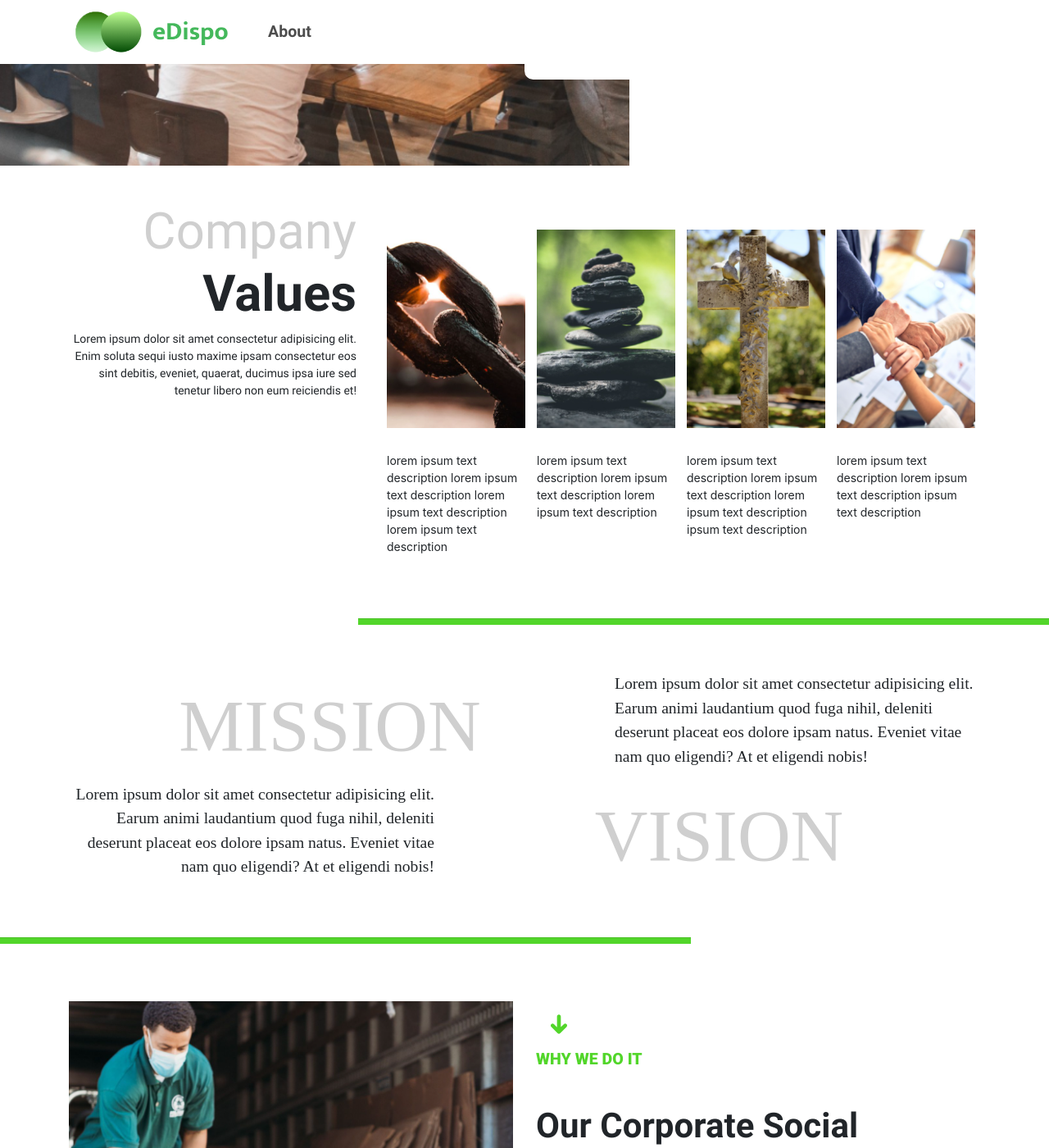
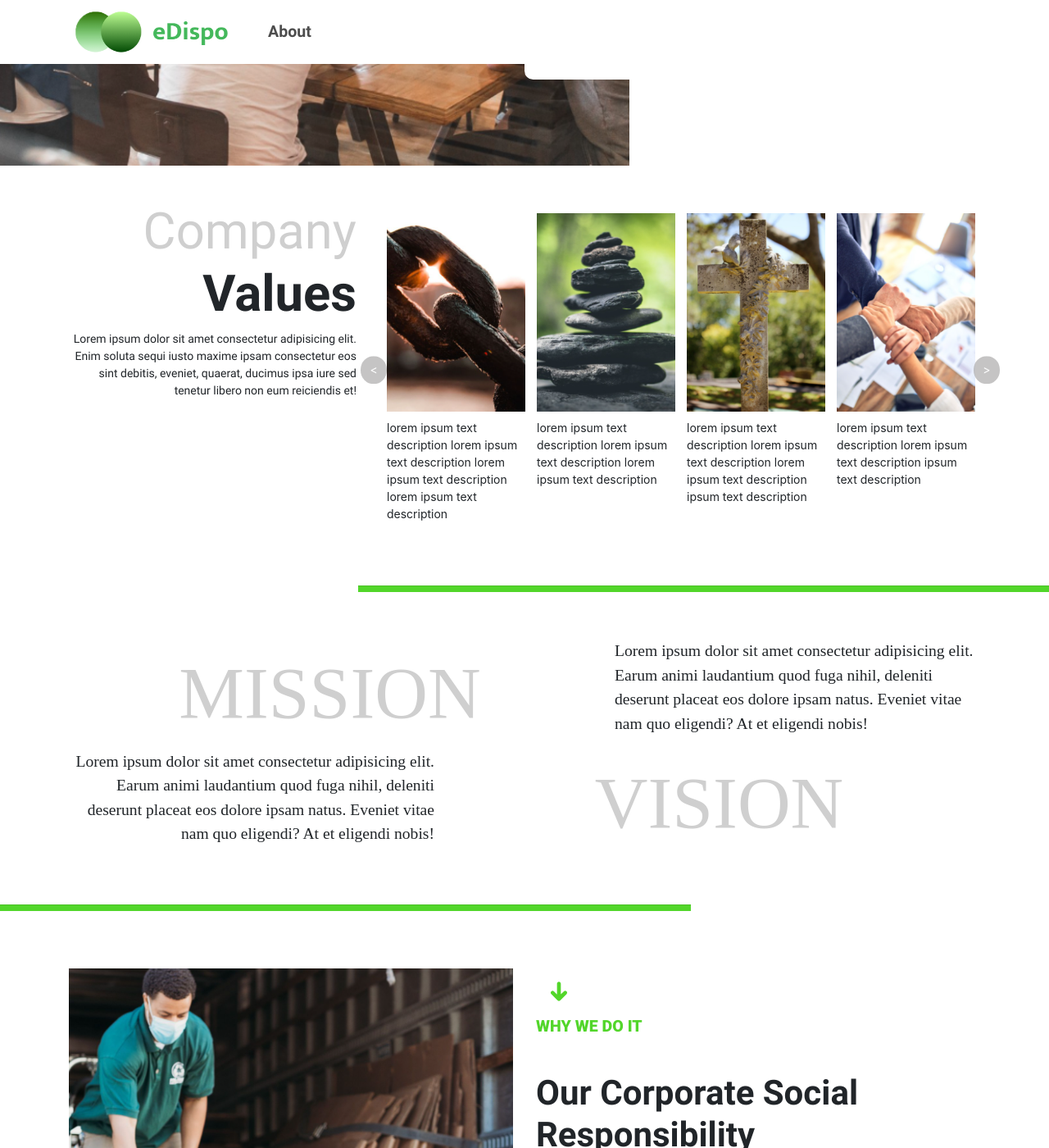
Before and after one commit to edispoph/edispo-landing-page, a Jekyll site: the page built from about.html, in a window 1280 px wide and 1400 px high, scrolled down 1118 px. Shown: the whole window at 82% size. Built offline with Jekyll 4.4.1, drawn with Linux system fonts in a browser that asks for light colours; nearby versions of some CDN libraries; some web fonts are replaced.

Commit message:
Make slick carousel responsive and add prev/next buttons.

```diff
--- a/_layouts/full.html
+++ b/_layouts/full.html
@@ -10,7 +10,9 @@
   <link rel="stylesheet" type="text/css" href="//cdn.jsdelivr.net/npm/slick-carousel@1.8.1/slick/slick.css"/>
   <link rel="icon" href="{{site.baseurl}}/favicon.ico" type="image/gif" sizes="16x16">
   <script src="{{site.baseurl}}/assets/js/main.js"></script>
-  <script src="https://unpkg.com/flickity@2/dist/flickity.pkgd.min.js"></script>
+  <script type="text/javascript" src="//code.jquery.com/jquery-1.11.0.min.js"></script>
+  <script type="text/javascript" src="//code.jquery.com/jquery-migrate-1.2.1.min.js"></script>
+  <script type="text/javascript" src="//cdn.jsdelivr.net/npm/slick-carousel@1.8.1/slick/slick.min.js"></script>
   <title>{{page.title}} | Edispo</title>
   <meta name="description" content="Edispo is an online marketplace targeted towards the reselling of
       used corporate and individual electronics such as computers, cellphones, laptops,
--- a/about.html
+++ b/about.html
@@ -47,7 +47,7 @@
           Lorem ipsum dolor sit amet consectetur adipisicing elit. Enim soluta sequi iusto maxime ipsam consectetur eos sint debitis, eveniet, quaerat, ducimus ipsa iure sed tenetur libero non eum reiciendis et!
         </p>
       </section>
-      <div class="col-md-8 carousel">
+      <div class="col-md-8 carousel position-relative">
         {% for company-value in site.data.company-values %}
           <div class="p-2 company-values-cell">
             <section class="company-values-cell-img-container d-flex justify-content-center align-items-center">
@@ -61,6 +61,37 @@
           </div>
         {% endfor %}
       </div>
+      <script>
+        $(document).ready(function(){
+          $('.carousel').slick({
+            "dots": false,
+            "arrows": true,
+            "slidesToShow": 4,
+            "slidesToScroll": 1,
+            "infinite": false,
+            "prevArrow":"<button type='button' style='left:-10px;' class='btn company-values-nav-button'><</button>",
+            "nextArrow":"<button type='button' style='right:-10px;' class='btn company-values-nav-button'>></button>",
+            "responsive": [
+            {
+              breakpoint: 1200,
+              settings: {slidesToShow: 4}
+            },
+            {
+              breakpoint: 992,
+              settings: {slidesToShow: 3}
+            },
+            {
+              breakpoint: 576,
+              settings: {slidesToShow: 2}
+            },
+            {
+              breakpoint: 376,
+              settings: {slidesToShow: 1}
+            },
+          ]
+          });
+        });
+      </script>
     </div>
   </section>
   <!-- Mission Vission -->
@@ -145,6 +176,16 @@
     .company-values-cell-img-container {
       height: 350px;
     }
+    .company-values-nav-button {
+      position: absolute;
+      top:50%;
+      z-index:10;
+      border-radius: 50%;
+      background-color: rgba(175, 174, 174, 0.726);
+      transform: translateY(-50%);
+      font-size: 1rem;
+      color: white;
+    }
 
     @media (min-width: 576px) {
       #about-edispo-content-section {
@@ -167,7 +208,7 @@
         width: 38%;
       }
       .company-values-cell-img-container {
-        height: 240px;
+        height: 220px;
       }
     }
 
@@ -179,7 +220,7 @@
         width: 34%;
       }
       .company-values-cell-img-container {
-        height: 300px;
+        height: 240px;
       }
     }
 
@@ -188,7 +229,7 @@
         width: 30%;
       }
       .company-values-cell-img-container {
-        height: 300px;
+        height: 260px;
       }
     }
   </style>
```
Also changed, not shown: other parts of _layouts/full.html (+0 -16 lines).
